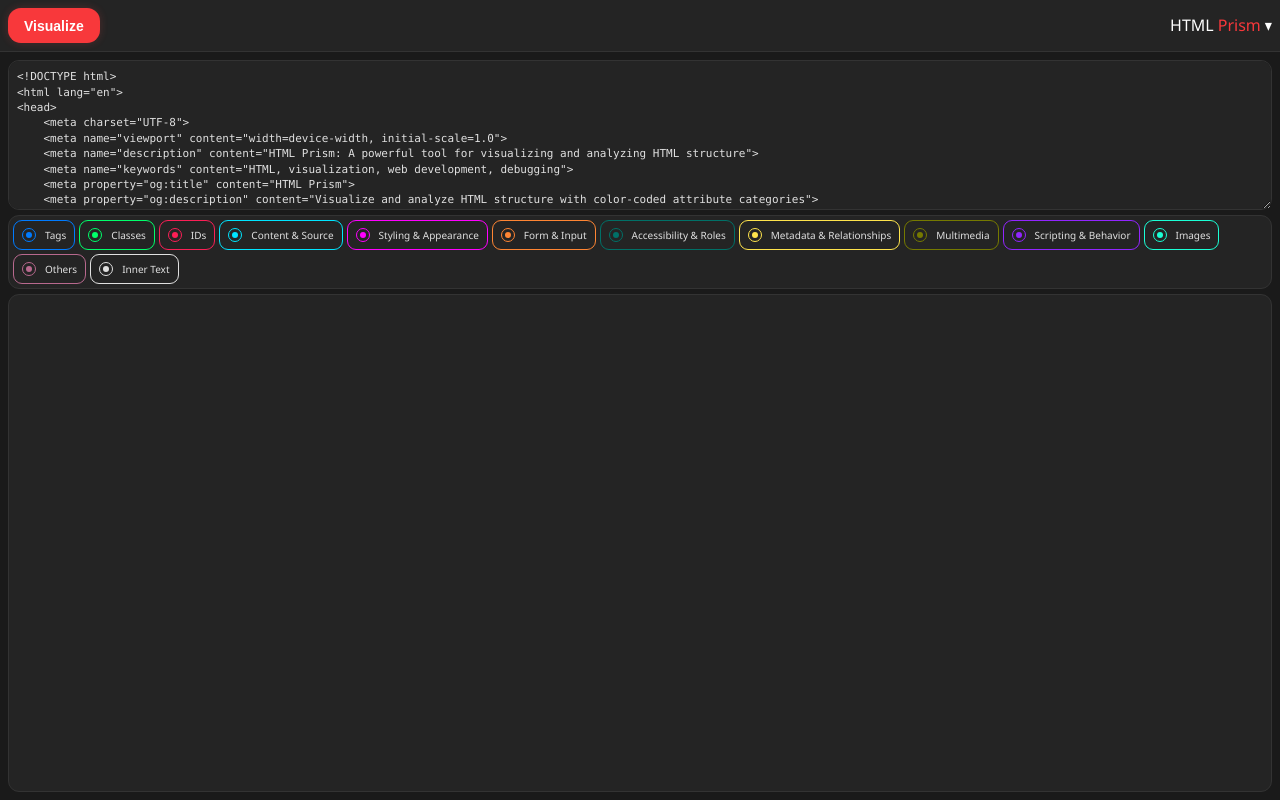
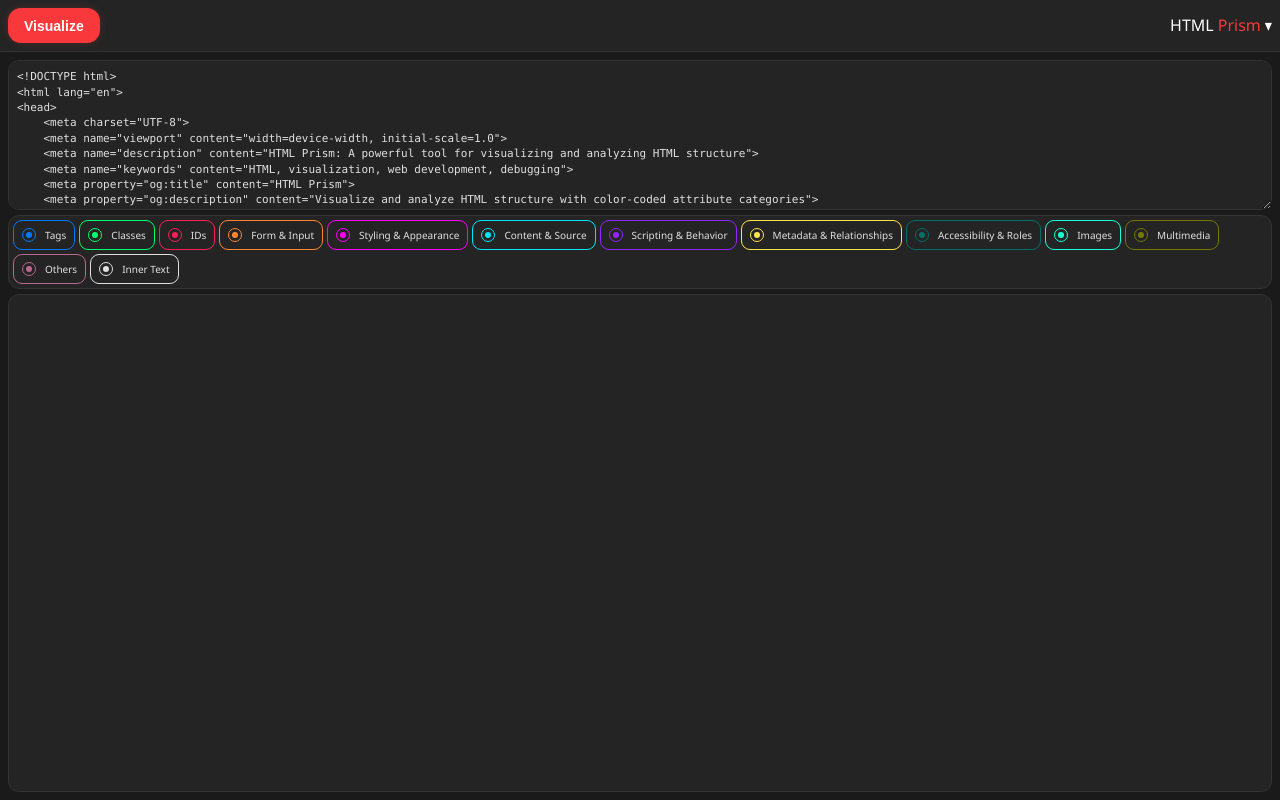
Before and after one commit to cinkovic/HTML-Prism, a React (Vite) app in the folder react/: page / in a window 1280 px wide. Built offline with nearby package versions, Linux system fonts and the light colour scheme.

Commit message:
centered the dots

```diff
--- a/react/src/components/Controls/Controls.module.css
+++ b/react/src/components/Controls/Controls.module.css
@@ -45,51 +45,45 @@
   cursor: pointer;
   background-color: var(--color-surface);
   flex-shrink: 0; /* Prevent checkbox from shrinking */
-  padding: 0; /* Remove any padding */
-  box-sizing: border-box; /* Include border in width/height calculation */
-  display: flex;
-  align-items: center;
-  justify-content: center;
+  padding: 0;
+  box-sizing: border-box;
 }
 
-.control input[type="checkbox"]:checked {
-  background-color: var(--color-surface);
-}
-
-.control input[type="checkbox"]::after {
+/* Create a wrapper for the dot */
+.control input[type="checkbox"]::before {
   content: '';
   position: absolute;
-  top: 50%;
-  left: 50%;
-  transform: translate(-50%, -50%); /* Center the dot */
+  top: 0;
+  left: 0;
+  right: 0;
+  bottom: 0;
+  margin: auto;
   width: 6px;
   height: 6px;
   border-radius: 50%;
-  display: none;
-  margin: 0; /* Remove any default margins */
-  box-sizing: border-box; /* Consistent box sizing */
+  opacity: 0;
+  transition: opacity 0.2s ease;
 }
 
-.control input[type="checkbox"]:checked::after {
-  display: block;
-  width: 6px; /* Fixed width */
-  height: 6px; /* Fixed height */
+/* Show the dot when checked */
+.control input[type="checkbox"]:checked::before {
+  opacity: 1;
 }
 
-/* Just the colored dots */
-.showTags:checked::after { background-color: var(--color-tag); }
-.showClasses:checked::after { background-color: var(--color-class); }
-.showIds:checked::after { background-color: var(--color-id); }
-.showContentSource:checked::after { background-color: var(--color-content-source); }
-.showStyleAppearance:checked::after { background-color: var(--color-style-appearance); }
-.showFormInput:checked::after { background-color: var(--color-form-input); }
-.showAccessibilityRoles:checked::after { background-color: var(--color-accessibility); }
-.showMetadataRelationships:checked::after { background-color: var(--color-metadata); }
-.showMultimedia:checked::after { background-color: var(--color-multimedia); }
-.showScriptingBehavior:checked::after { background-color: var(--color-scripting); }
-.showImages:checked::after { background-color: var(--color-image); }
-.showOthers:checked::after { background-color: var(--color-other); }
-.showInnerText:checked::after { background-color: var(--color-inner-text); }
+/* Color styles for the dots */
+.showTags:checked::before { background-color: var(--color-tag); }
+.showClasses:checked::before { background-color: var(--color-class); }
+.showIds:checked::before { background-color: var(--color-id); }
+.showContentSource:checked::before { background-color: var(--color-content-source); }
+.showStyleAppearance:checked::before { background-color: var(--color-style-appearance); }
+.showFormInput:checked::before { background-color: var(--color-form-input); }
+.showAccessibilityRoles:checked::before { background-color: var(--color-accessibility); }
+.showMetadataRelationships:checked::before { background-color: var(--color-metadata); }
+.showMultimedia:checked::before { background-color: var(--color-multimedia); }
+.showScriptingBehavior:checked::before { background-color: var(--color-scripting); }
+.showImages:checked::before { background-color: var(--color-image); }
+.showOthers:checked::before { background-color: var(--color-other); }
+.showInnerText:checked::before { background-color: var(--color-inner-text); }
 
 /* Super specific selectors for checked state - using border-color instead of full border property */
 .controls .control:has(.showTags:checked) { border-color: var(--color-tag) !important; }
--- a/react/src/utils/constants.js
+++ b/react/src/utils/constants.js
@@ -248,14 +248,14 @@
   { id: 'showTags', label: 'Tags', class: 'tag' },
   { id: 'showClasses', label: 'Classes', class: 'class' },
   { id: 'showIds', label: 'IDs', class: 'id' },
+  { id: 'showFormInput', label: 'Form & Input', class: 'form-input' },
+  { id: 'showStyleAppearance', label: 'Styling & Appearance', class: 'style-appearance' },
   { id: 'showContentSource', label: 'Content & Source', class: 'content-source' },
-  { id: 'showStyleAppearance', label: 'Styling & Appearance', class: 'style-appearance' },
-  { id: 'showFormInput', label: 'Form & Input', class: 'form-input' },
+  { id: 'showScriptingBehavior', label: 'Scripting & Behavior', class: 'scripting-behavior' },
+  { id: 'showMetadataRelationships', label: 'Metadata & Relationships', class: 'metadata-relationships' },
   { id: 'showAccessibilityRoles', label: 'Accessibility & Roles', class: 'accessibility-roles' },
-  { id: 'showMetadataRelationships', label: 'Metadata & Relationships', class: 'metadata-relationships' },
+  { id: 'showImages', label: 'Images', class: 'image-specific' },
   { id: 'showMultimedia', label: 'Multimedia', class: 'multimedia' },
-  { id: 'showScriptingBehavior', label: 'Scripting & Behavior', class: 'scripting-behavior' },
-  { id: 'showImages', label: 'Images', class: 'image-specific' },
   { id: 'showOthers', label: 'Others', class: 'other-attributes' },
   { id: 'showInnerText', label: 'Inner Text', class: 'inner-content' }
 ];
```
